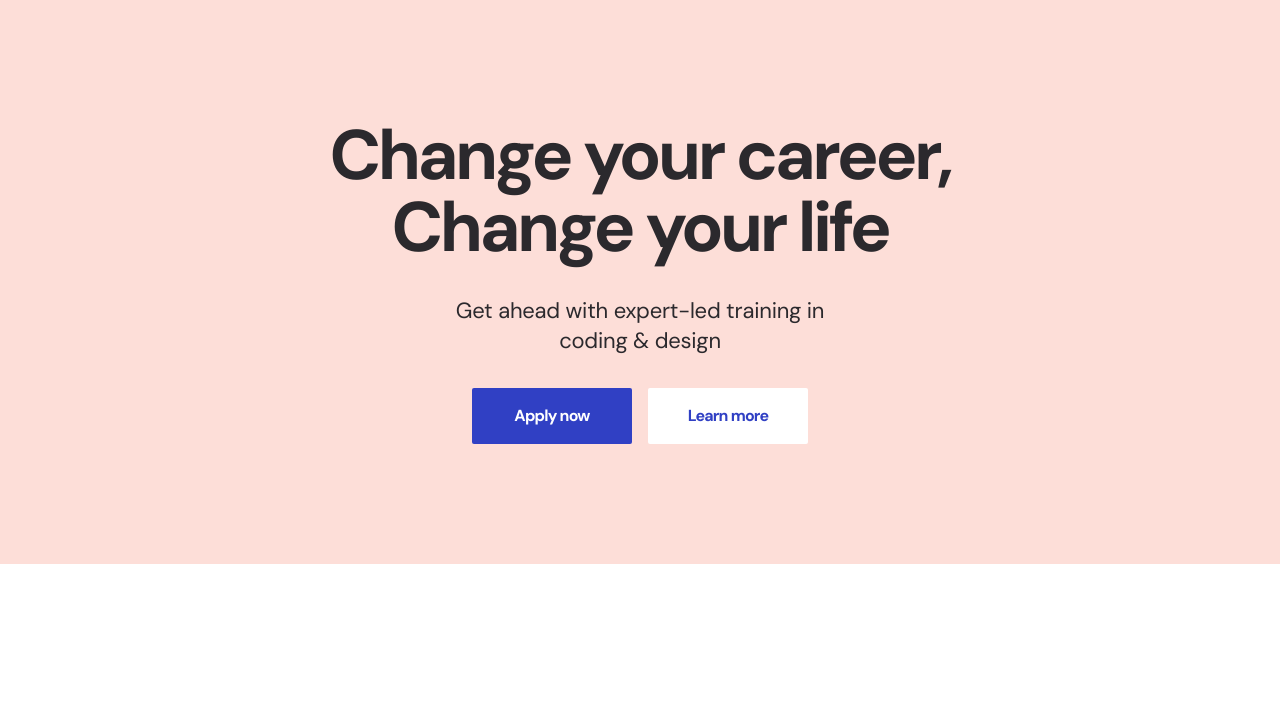
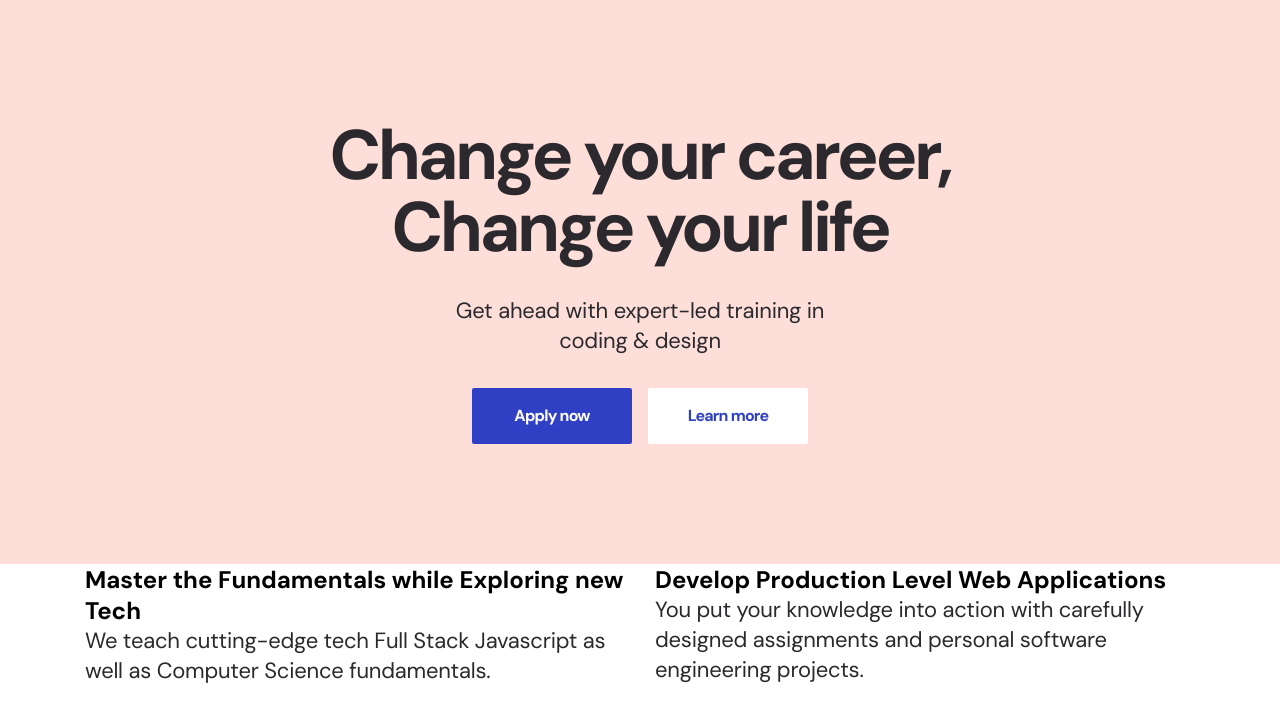
Before and after one commit to Rodolfo-97/CSS-basic, a plain HTML site: page project/index.html in a window 1280 px wide. Drawn offline with Linux system fonts and the light colour scheme.

Commit message:
add-section

```diff
--- a/project/index.html
+++ b/project/index.html
@@ -35,5 +35,31 @@
             </div>
         </div>
     </section>
+    <section class="testmonials">
+        <div class="container">
+            <div class="row">
+                <div class="col-12 col-md-6">
+                    <div class="one">
+                        <h1 class="testmonials-title">
+                            Master the Fundamentals while Exploring new Tech
+                        </h1>
+                        <p class="testmonials-desc">
+                            We teach cutting-edge tech Full Stack Javascript as well as Computer Science fundamentals.
+                        </p>
+                    </div>
+                </div>
+                <div class="col-12 col-md-6">
+                    <div class="two">
+                        <h1 class="testmonials-title">
+                            Develop Production Level Web Applications
+                        </h1>
+                        <p class="testmonials-desc">
+                            You put your knowledge into action with carefully designed assignments and personal software engineering projects.
+                        </p>
+                    </div>
+                </div>
+            </div>
+        </div>
+    </section>
 </body>
 </html>
```
